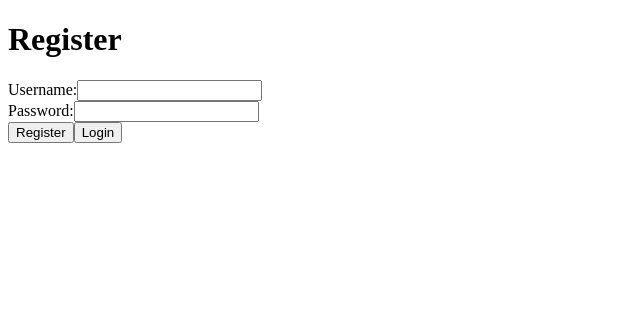
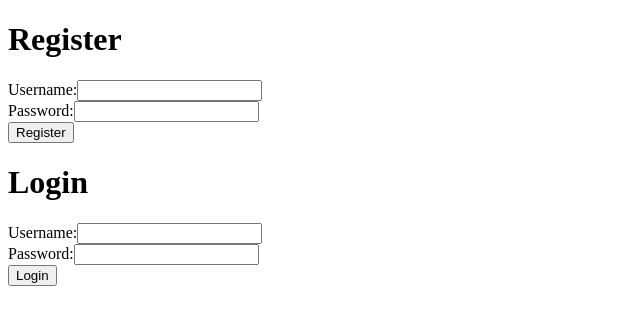
Before and after one commit to eelkm/autoclub-fe, a React (Vite) app: page / in a window 1280 px wide. Shown: the top 324 px of the page, without its empty margins (0-640 px from the left). Built offline with nearby package versions, Linux system fonts and the light colour scheme.

Commit message:
Fixed user not keeping logged in, added logout btn

```diff
--- a/src/App.jsx
+++ b/src/App.jsx
@@ -1,53 +1,40 @@
-import React, { useState } from 'react';
+import React, { useState, useEffect } from 'react';
 import axios from 'axios';
+import RegisterComponent from './components/RegisterComponent';
+import LoginComponent from './components/LoginComponent';
 import Homepage from './components/Homepage';
 
 function App() {
-  const [username, setUsername] = useState('');
-  const [password, setPassword] = useState('');
   const [token, setToken] = useState('');
 
-  const handleRegister = async () => {
-    try {
-      await axios.post('http://localhost:5000/register', { username, password });
-      console.log('Registration successful');
-    } catch (error) {
-      console.error('Registration failed');
+  // Check for token in localStorage on component mount
+  useEffect(() => {
+    const storedToken = localStorage.getItem('token');
+    if (storedToken) {
+      setToken(storedToken);
     }
-  };
+  }, []);
 
-  const handleLogin = async () => {
-    try {
-      const response = await axios.post('http://localhost:5000/login', { username, password });
-      setToken(response.data.token);
-
-      // Store the token in local storage
-      localStorage.setItem('token', response.data.token);
-
-      console.log('Login successful');
-    } catch (error) {
-      console.error('Login failed');
-    }
+  const handleLogout = () => {
+    // Remove the token from both state and localStorage
+    setToken('');
+    localStorage.removeItem('token');
   };
 
   return (
     <div>
-      <h1>Register</h1>
-      <div>
-        <label>Username:</label>
-        <input type="text" value={username} onChange={(e) => setUsername(e.target.value)} />
-      </div>
-      <div>
-        <label>Password:</label>
-        <input type="password" value={password} onChange={(e) => setPassword(e.target.value)} />
-      </div>
-      <div>
-        <button onClick={handleRegister}>Register</button>
-        <button onClick={handleLogin}>Login</button>
-      </div>
+      {token ? (
+        <div>
+          <Homepage token={token} />
+          <button onClick={handleLogout}>Logout</button>
+        </div>
+      ) : (
+        <div>
+          <RegisterComponent />
+          <LoginComponent setToken={setToken} />
+        </div>
+      )}
       {token && <div>Your JWT token: {token}</div>}
-
-      {token ? <Homepage token={token} /> : null}
     </div>
   );
 }
--- /dev/null
+++ b/src/components/LoginComponent.jsx
@@ -0,0 +1,42 @@
+import React, { useState } from 'react';
+import axios from 'axios';
+
+const LoginComponent = ({ setToken }) => {
+  const [username, setUsername] = useState('');
+  const [password, setPassword] = useState('');
+
+  const handleLogin = async () => {
+    try {
+      const response = await axios.post('http://localhost:5000/login', { username, password });
+      const authToken = response.data.token;
+
+      setToken(authToken);
+
+      // Store the token in local storage
+      localStorage.setItem('token', authToken);
+
+      console.log('Login successful');
+    } catch (error) {
+      console.error('Login failed');
+    }
+  };
+
+  return (
+    <div>
+      <h1>Login</h1>
+      <div>
+        <label>Username:</label>
+        <input type="text" value={username} onChange={(e) => setUsername(e.target.value)} />
+      </div>
+      <div>
+        <label>Password:</label>
+        <input type="password" value={password} onChange={(e) => setPassword(e.target.value)} />
+      </div>
+      <div>
+        <button onClick={handleLogin}>Login</button>
+      </div>
+    </div>
+  );
+};
+
+export default LoginComponent;
--- /dev/null
+++ b/src/components/RegisterComponent.jsx
@@ -0,0 +1,35 @@
+import React, { useState } from 'react';
+import axios from 'axios';
+
+const RegisterComponent = () => {
+  const [username, setUsername] = useState('');
+  const [password, setPassword] = useState('');
+
+  const handleRegister = async () => {
+    try {
+      await axios.post('http://localhost:5000/register', { username, password });
+      console.log('Registration successful');
+    } catch (error) {
+      console.error('Registration failed');
+    }
+  };
+
+  return (
+    <div>
+      <h1>Register</h1>
+      <div>
+        <label>Username:</label>
+        <input type="text" value={username} onChange={(e) => setUsername(e.target.value)} />
+      </div>
+      <div>
+        <label>Password:</label>
+        <input type="password" value={password} onChange={(e) => setPassword(e.target.value)} />
+      </div>
+      <div>
+        <button onClick={handleRegister}>Register</button>
+      </div>
+    </div>
+  );
+};
+
+export default RegisterComponent;
```
Also changed, not shown: src/components/NavBar.jsx (added, +10 -0 lines).
